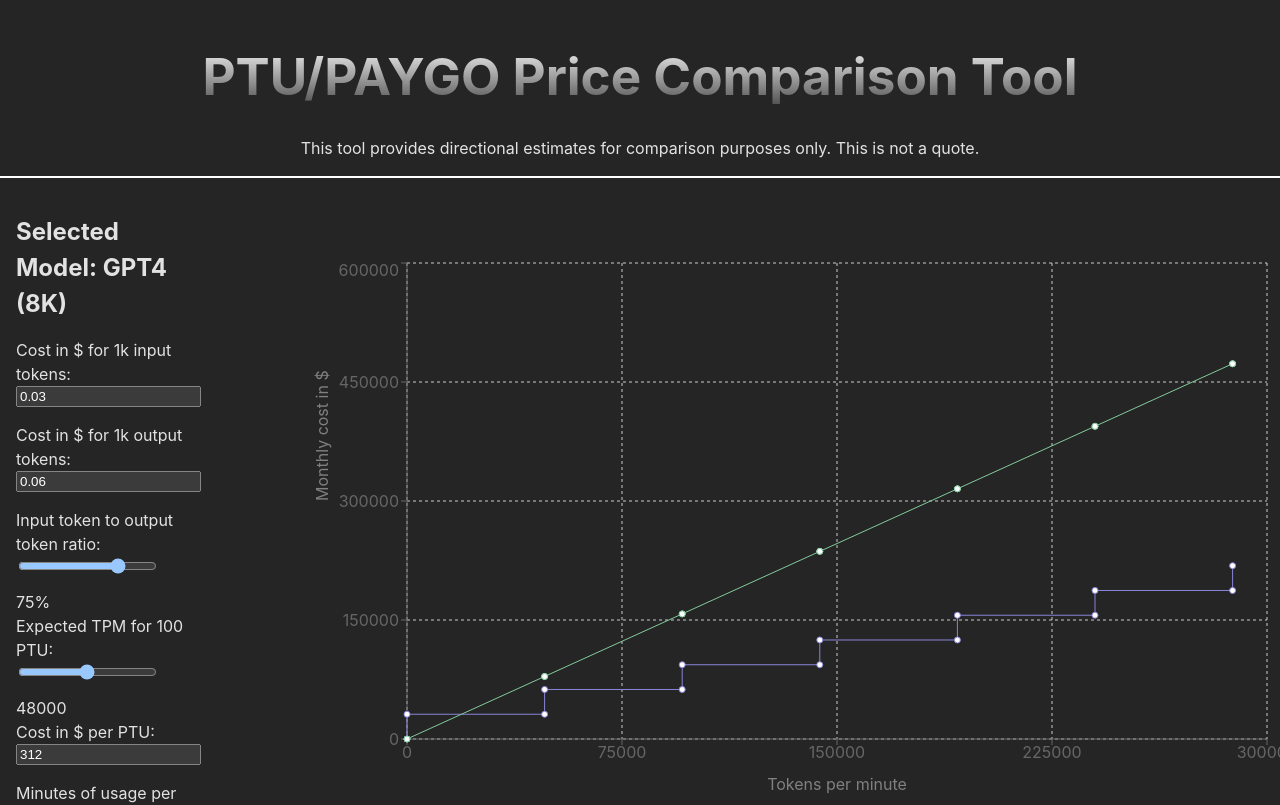
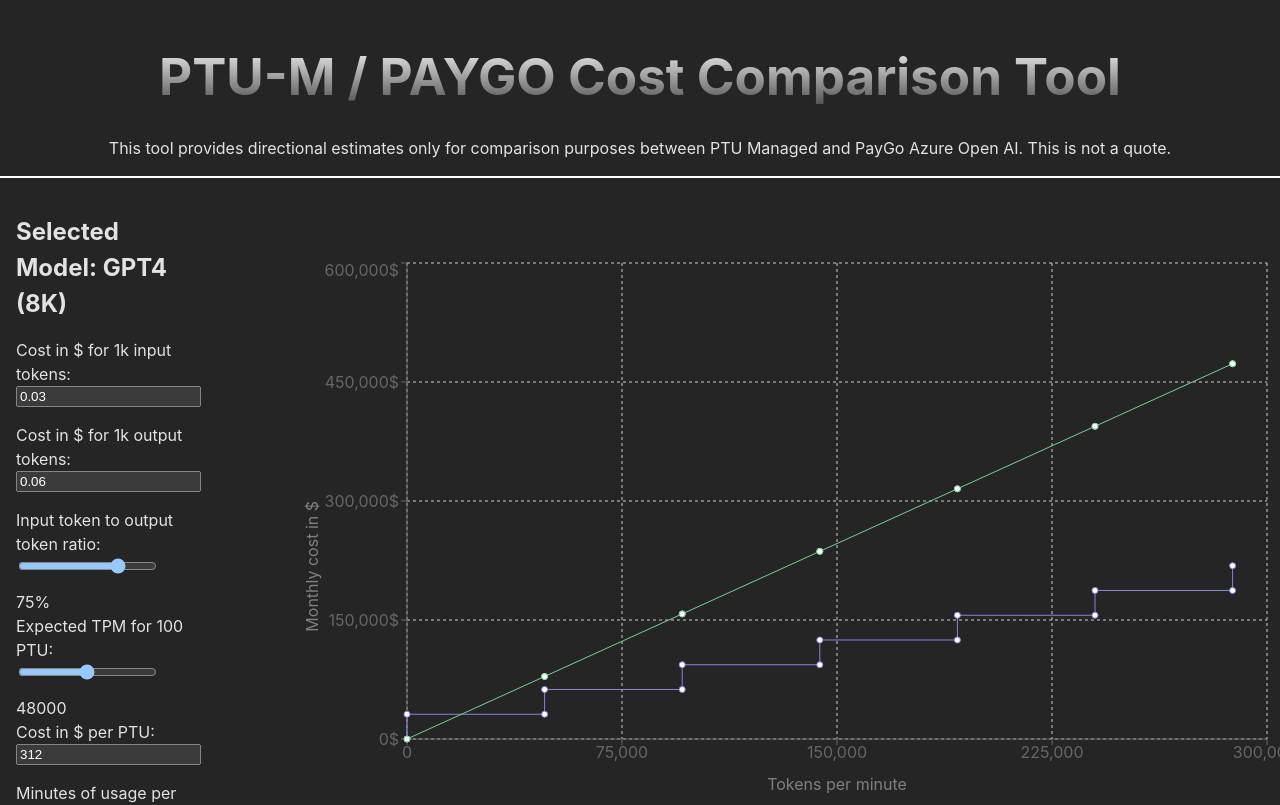
Before and after one commit to rom212/ptutool, a React (Vite) app: page / in a window 1280 px wide. Shown: the top 805 px of the page. Built offline with nearby package versions, Linux system fonts and the light colour scheme.

Commit message:
added the thousand commas on the graph

```diff
--- a/src/components/graph/Graph.tsx
+++ b/src/components/graph/Graph.tsx
@@ -38,14 +38,17 @@
           type="number"
           height={90}
           label={{ value: "Tokens per minute" }}
+          tickFormatter={(tick: string) => tick.toLocaleString()}
         />
         <YAxis
           label={{
             value: "Monthly cost in $",
             angle: -90,
-            position: "insideLeft",
+            position: "left",
           }}
           width={90}
+          tickFormatter={(tick: string) => tick.toLocaleString()}
+          unit={"$"}
         />
         <Tooltip />
         <Legend align="center" />
--- a/src/components/navbar/NavBar.tsx
+++ b/src/components/navbar/NavBar.tsx
@@ -5,10 +5,10 @@
 const NavBar: FC = () => {
   return (
     <div className={styles.container}>
-      <h1>PTU/PAYGO Price Comparison Tool</h1>
+      <h1>PTU-M / PAYGO Cost Comparison Tool</h1>
       <p>
-        This tool provides directional estimates for comparison purposes only.
-        This is not a quote.
+        This tool provides directional estimates only for comparison purposes
+        between PTU Managed and PayGo Azure Open AI. This is not a quote.
       </p>
     </div>
   );
--- a/src/components/settings/Settings.tsx
+++ b/src/components/settings/Settings.tsx
@@ -107,7 +107,6 @@
       });
     }
     setData(data);
-    console.log("DATA : ", data);
   };
 
   return (
```
